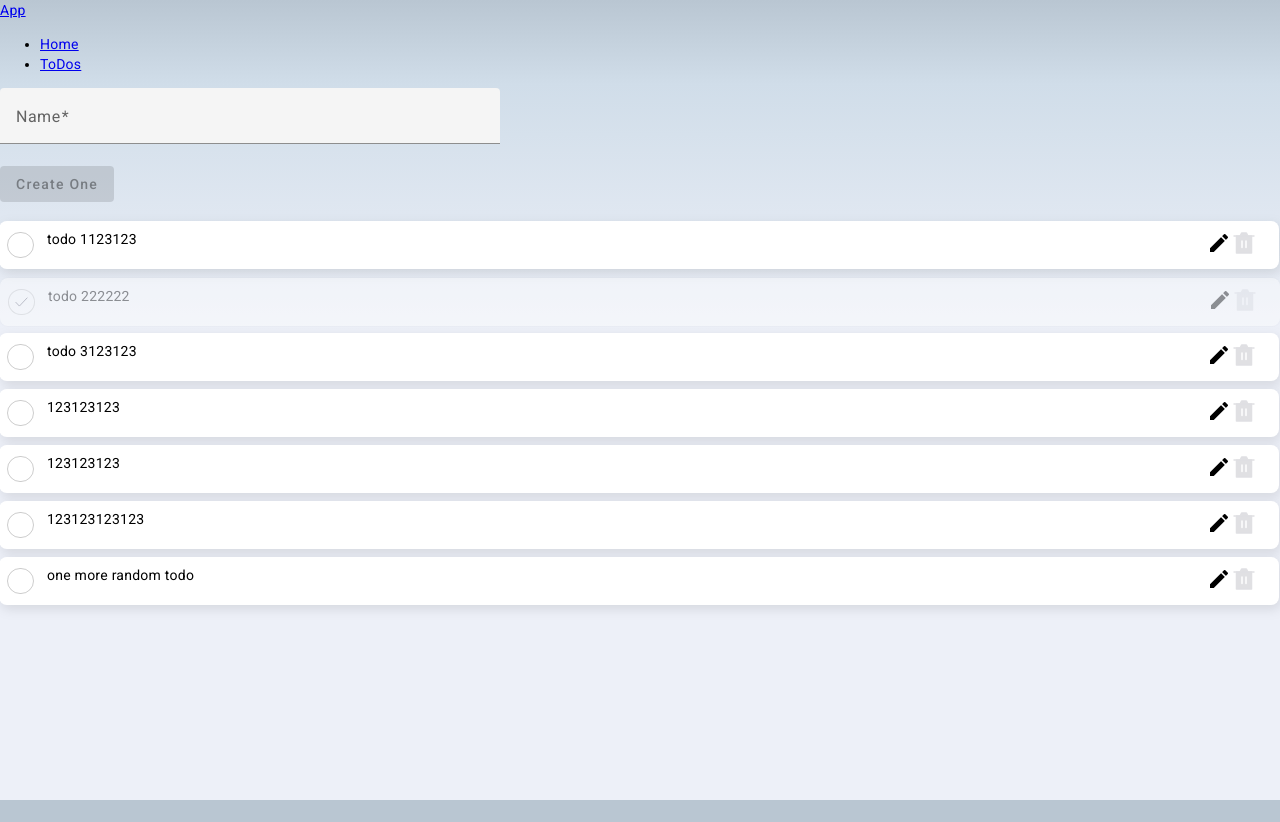
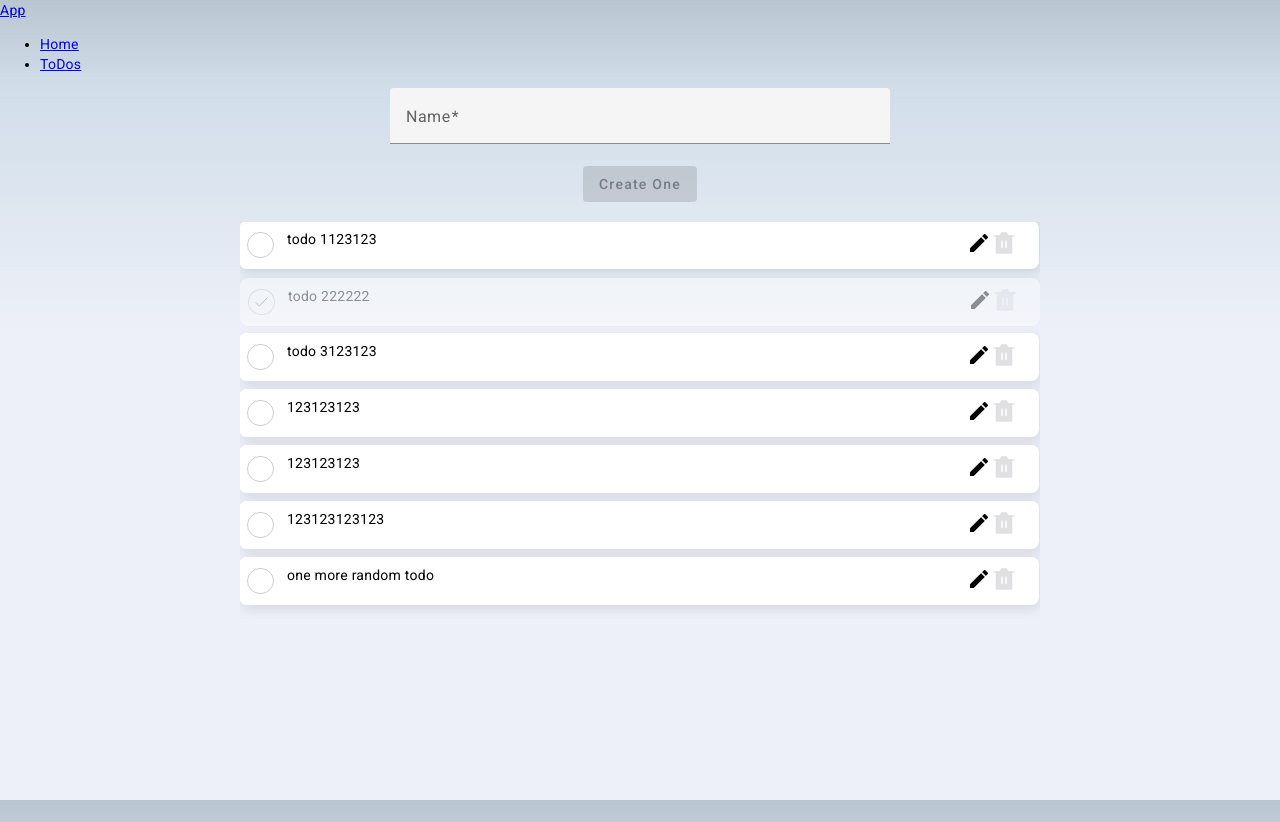
Before and after one commit to DavidGasparyan/djinni-coding-challenge, an Angular app: page /todos in a window 1280 px wide. Before the commit the page ends 800 px from the top, so only its background shows below. Built offline with nearby package versions, Linux system fonts and the light colour scheme; data requests are answered from the project's data file.

Commit message:
centered todo list styling, minor styling adjustments

```diff
--- a/src/app/todo-list/_components/create-todo/create-todo.component.css
+++ b/src/app/todo-list/_components/create-todo/create-todo.component.css
@@ -2,8 +2,14 @@
     min-width: 260px;
     max-width: 500px;
     width: 100%;
+    margin: 0 auto;
 }
 
 .full-width {
     width: 100%;
 }
+
+.btn-create {
+    left: 50%;
+    transform: translateX(-50%);
+}
--- a/src/app/todo-list/_components/create-todo/create-todo.component.html
+++ b/src/app/todo-list/_components/create-todo/create-todo.component.html
@@ -10,5 +10,10 @@
     </mat-error>
   </mat-form-field>
 
-  <button mat-raised-button color="primary" type="submit" [disabled]="!todoForm.valid">Create One</button>
+  <button
+    class="btn-create"
+    mat-raised-button color="primary"
+    type="submit"
+    [disabled]="!todoForm.valid"
+  >Create One</button>
 </form>
--- a/src/app/todo-list/todo-list.component.css
+++ b/src/app/todo-list/todo-list.component.css
@@ -1,5 +1,12 @@
+.todo-container {
+    max-width: 800px;
+    margin: 0 auto;
+}
+
 .todo-list {
+    height: 600px;
     margin: 20px 0;
+    overflow: auto;
 }
 
 .text-center {
--- a/src/app/todo-list/todo-list.component.html
+++ b/src/app/todo-list/todo-list.component.html
@@ -1,3 +1,4 @@
+<div class="todo-container">
   <app-create-todo></app-create-todo>
   <div class="todo-list">
     <div *ngIf="todoList.length > 0; else emptyList">
@@ -7,3 +8,4 @@
   <ng-template #emptyList>
     <h3 class="text-center">There aren't any todos. Why don't you create one?</h3>
   </ng-template>
+</div>
```
Lines whose indentation alone changed are shown as unchanged.
